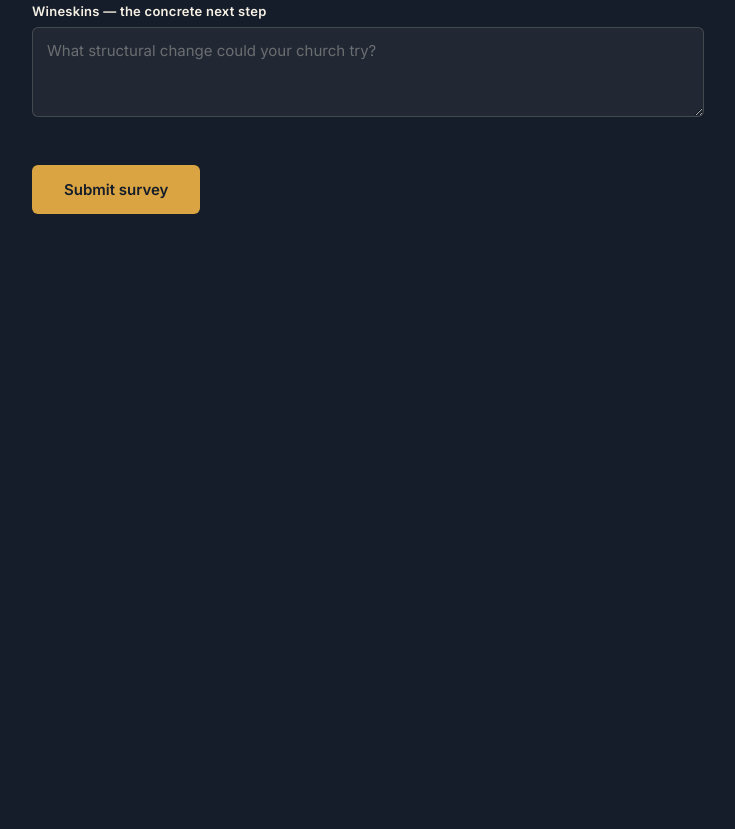
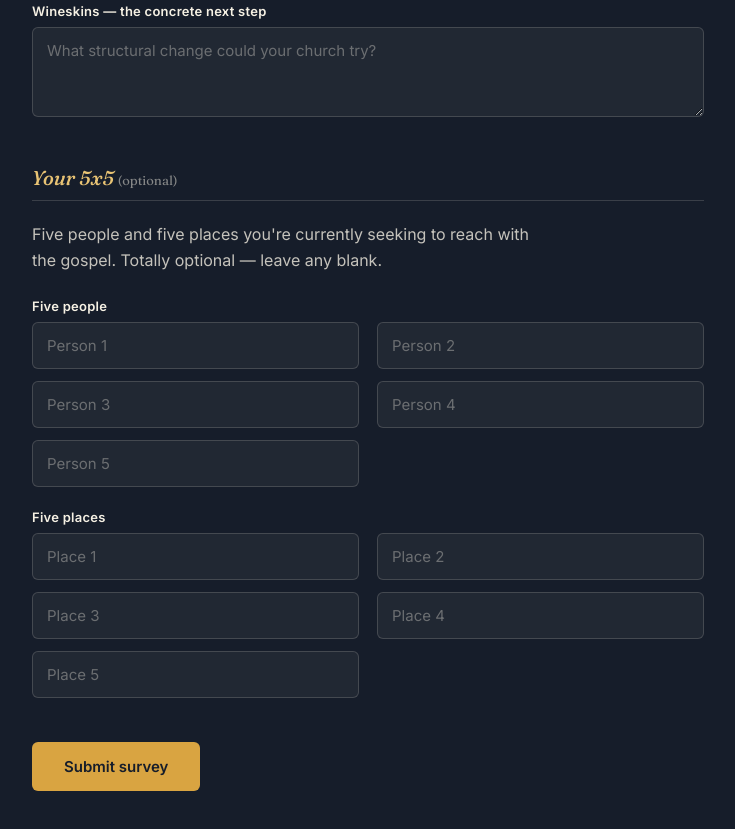
Before and after one commit to claudekovalenko/la-metro-midlevel-2026, a website: page docs/gospel-workers-application.html in a window 1280 px wide. Shown: the part 3981-4810 px from the top of the page, without its empty margins (272-1007 px from the left). Before the commit the page ends 4275 px from the top, so only its background shows below. Drawn offline with Linux system fonts and the light colour scheme.

Commit message:
Add optional 5x5 (five people, five places) section to application form (#15)
Co-authored-by: Claude <noreply@anthropic.com>

```diff
--- a/docs/gospel-workers-application.html
+++ b/docs/gospel-workers-application.html
@@ -633,6 +633,39 @@
       <textarea id="scriptureWineskins" placeholder="What structural change could your church try?"></textarea>
     </div>
 
+    <div class="section-label">Your 5x5 <span style="font-style:normal; font-weight:400; font-size:13px; color:rgba(246,241,228,0.5);">(optional)</span></div>
+    <p class="lede" style="margin-bottom:24px;">Five people and five places you're currently seeking to reach with the gospel. Totally optional — leave any blank.</p>
+
+    <div class="field">
+      <label>Five people</label>
+      <div class="row2">
+        <input type="text" id="fivePerson1" placeholder="Person 1">
+        <input type="text" id="fivePerson2" placeholder="Person 2">
+      </div>
+      <div class="row2" style="margin-top:12px;">
+        <input type="text" id="fivePerson3" placeholder="Person 3">
+        <input type="text" id="fivePerson4" placeholder="Person 4">
+      </div>
+      <div class="row2" style="margin-top:12px;">
+        <input type="text" id="fivePerson5" placeholder="Person 5">
+      </div>
+    </div>
+
+    <div class="field">
+      <label>Five places</label>
+      <div class="row2">
+        <input type="text" id="fivePlace1" placeholder="Place 1">
+        <input type="text" id="fivePlace2" placeholder="Place 2">
+      </div>
+      <div class="row2" style="margin-top:12px;">
+        <input type="text" id="fivePlace3" placeholder="Place 3">
+        <input type="text" id="fivePlace4" placeholder="Place 4">
+      </div>
+      <div class="row2" style="margin-top:12px;">
+        <input type="text" id="fivePlace5" placeholder="Place 5">
+      </div>
+    </div>
+
     <div class="submit-row">
       <button type="submit" id="submitBtn">Submit survey</button>
       <span class="status" id="statusMsg"></span>
@@ -727,6 +760,8 @@ form.addEventListener('submit', async (e)=>{
     scriptureWord: document.getElementById('scriptureWord').value.trim(),
     scriptureWorks: document.getElementById('scriptureWorks').value.trim(),
     scriptureWineskins: document.getElementById('scriptureWineskins').value.trim(),
+    fivePeople: [1,2,3,4,5].map(n => document.getElementById('fivePerson'+n).value.trim()).filter(Boolean),
+    fivePlaces: [1,2,3,4,5].map(n => document.getElementById('fivePlace'+n).value.trim()).filter(Boolean),
     doingWellElements: wellElements,
     doingWell: document.getElementById('doingWell').value.trim(),
     couldGrowElements: growElements,
```
